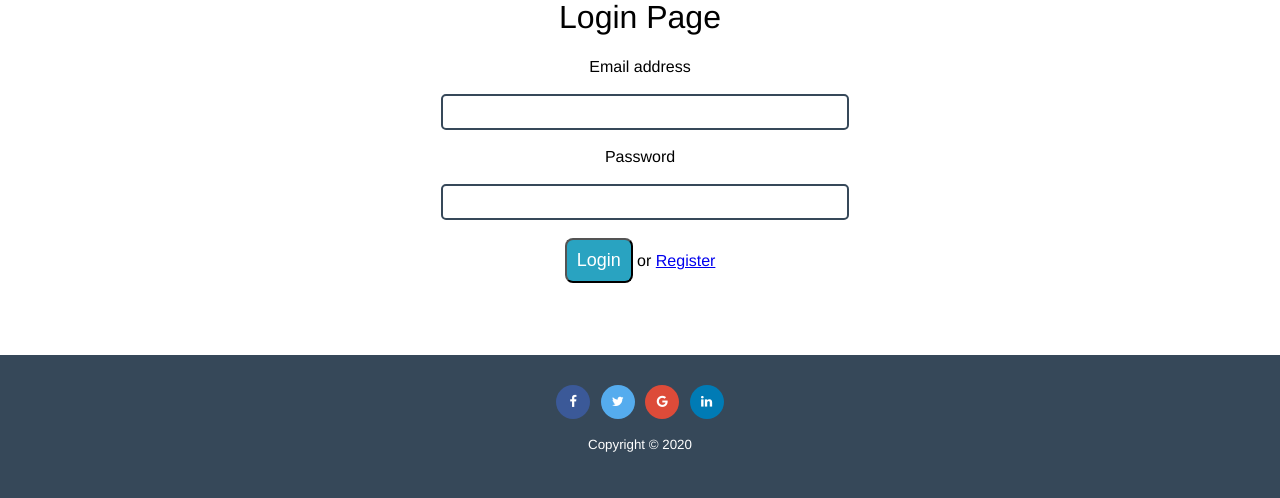
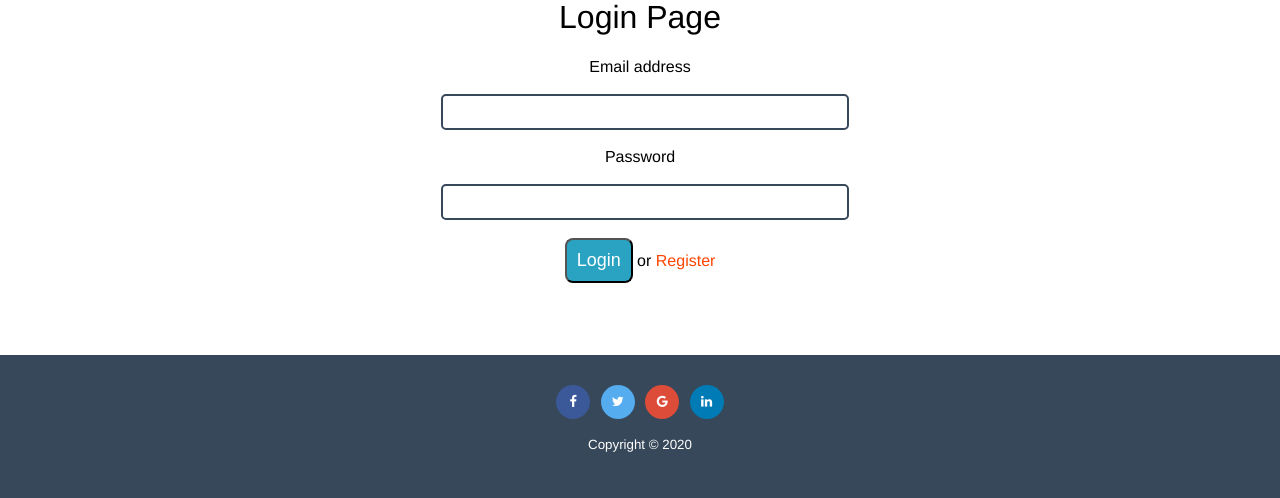
Before and after one commit to Hemlatab/Job-Portal, a PHP site: page /login.php in a window 1280 px wide. Shown: the part 100-598 px from the top of the page. Run offline with PHP 8.4, Linux system fonts and the light colour scheme.

Commit message:
Add styles to button

```diff
--- a/css/styles.css
+++ b/css/styles.css
@@ -105,7 +105,7 @@ label{
 
 #search-job{
 
-	background-color: #d85808;
+	background-color: #190ccb;
 	padding: 3px;
 	font-weight: bold;
 	font-family: Helvetica;
@@ -300,7 +300,10 @@ table td{
 	font-weight: bold;
 	background-color:orange;
 }
-
+.register-login{
+	text-decoration: none;
+	color:orangered;
+}
 /* Job seeker's register */
 
 .wrapper{
--- a/login.php
+++ b/login.php
@@ -27,7 +27,7 @@
 			Password<br><br>
 			<input type="password" name="password" id="label"><br><br>
 
-			<input type="button" name="login-btn" value="Login" id="login-btn"> or <a href="register.php">Register</a><br>
+			<input type="button" name="login-btn" value="Login" id="login-btn"> or <a class="register-login" href="register.php">Register</a><br>
 
 		</div>
 
```
